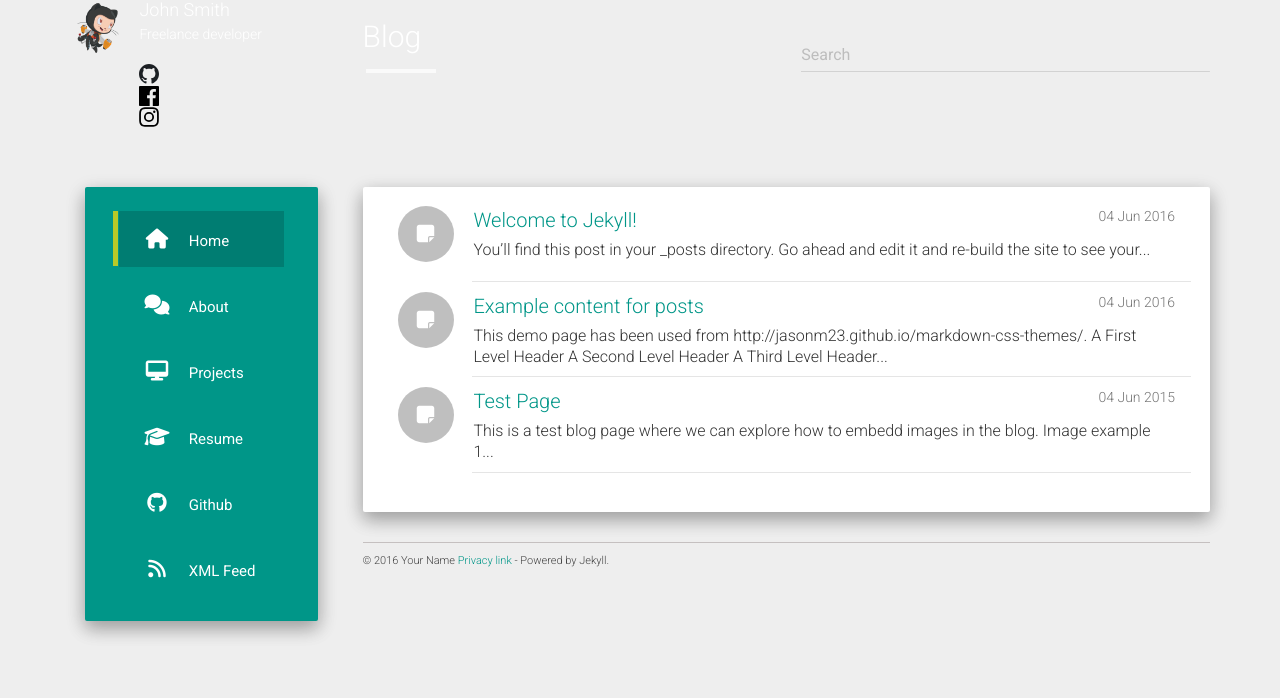
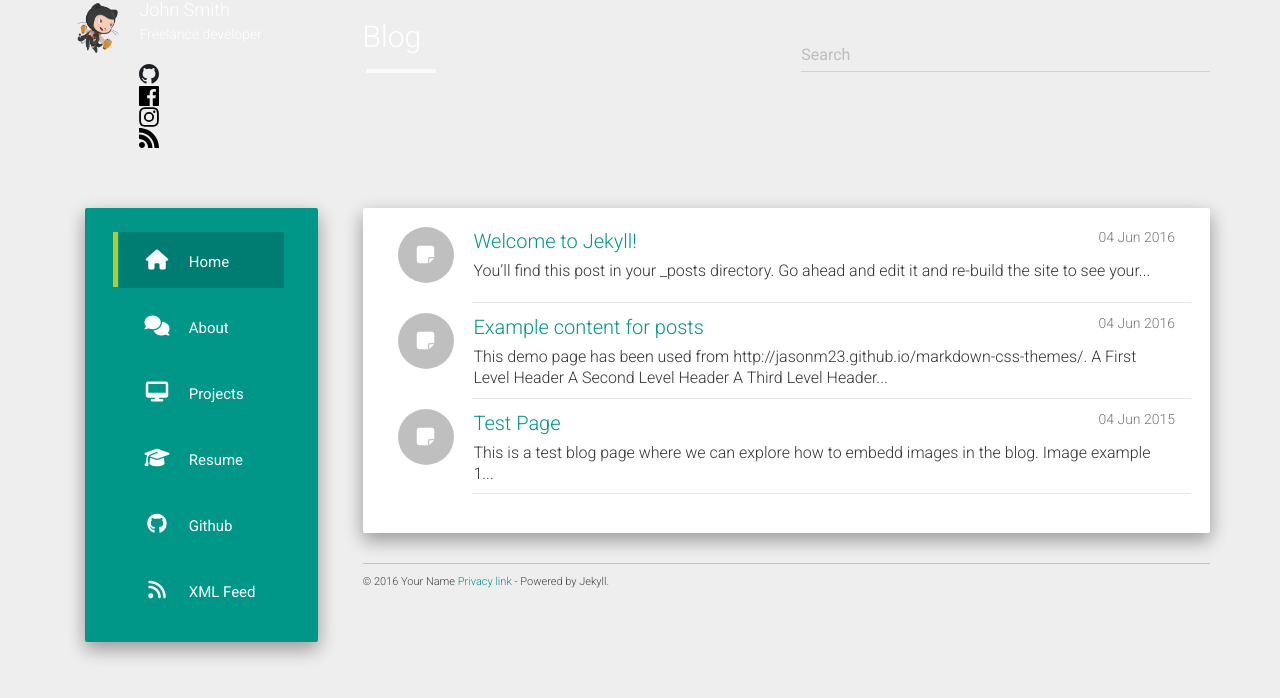
Before and after one commit to alalstjr/promote.github.io, a Jekyll site: the page built from index.html, in a window 1280 px wide. Shown: the top 698 px of the page. Built offline with Jekyll 4.4.1, drawn with Linux system fonts in a browser that asks for light colours; nearby versions of some CDN libraries; the list of posts is cut into pages by our own code.

Commit message:
Update social_links.html

```diff
--- a/_includes/social_links.html
+++ b/_includes/social_links.html
@@ -15,5 +15,10 @@
 				<img src="/promote.github.io/static/img/instar-icon.svg" alt="instar-icon"/>
 			</a>
 		</li>
+		<li>
+			<a href="/promote.github.io/feed.xml" target="_blank" title="feed">
+				<img src="/promote.github.io/static/img/feed-icon.svg" alt="feed-icon"/>
+			</a>
+		</li>
 	</ul>
 </div>
```
